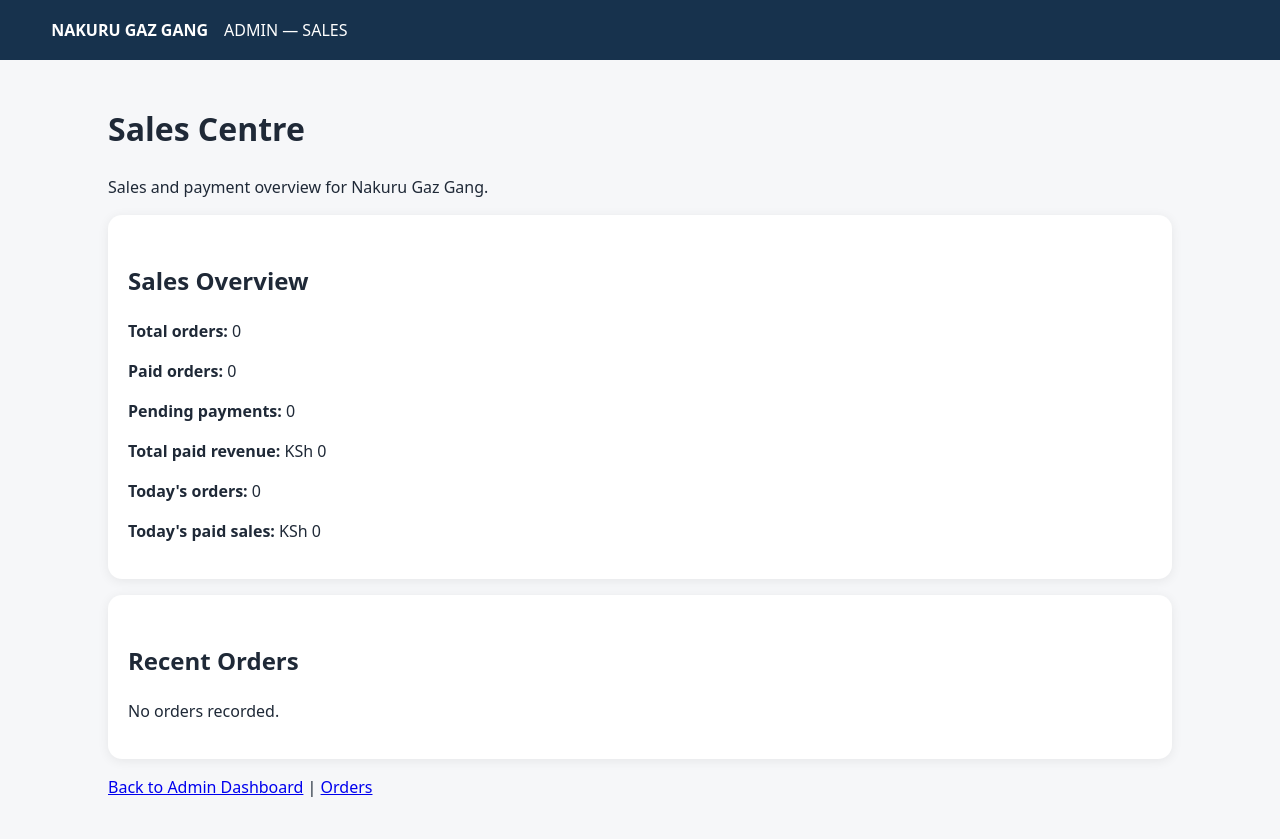
After one commit to charleswamonje/nakuru-gaz-gang, a Flask app: page /admin/sales in a window 1280 px wide. The commit adds this page. Run offline with Flask 3, Linux system fonts and the light colour scheme; the visitor is signed in with stand-in values (Sample User, id 1); some libraries are stand-ins or nearby versions.

Commit message:
Add admin sales centre and order payment management

```diff
--- a/app/routes.py
+++ b/app/routes.py
@@ -349,6 +349,45 @@ def admin_update_order(order_id):
 
     return redirect(url_for("main.admin_orders"))
 
+@main.get("/admin/sales")
+def admin_sales():
+    if not session.get("admin"):
+        abort(403)
+
+    orders = Order.query.order_by(Order.created_at.desc()).all()
+
+    paid_orders = [o for o in orders if o.payment_status == "paid"]
+    pending_orders = [o for o in orders if o.payment_status == "pending"]
+
+    total_revenue = sum((o.total for o in paid_orders), 0)
+
+    today = datetime.now(timezone.utc).date()
+    today_orders = [
+        o for o in orders
+        if o.created_at and o.created_at.date() == today
+    ]
+    today_paid = [
+        o for o in today_orders
+        if o.payment_status == "paid"
+    ]
+
+    today_revenue = sum((o.total for o in today_paid), 0)
+
+    stats = {
+        "total_orders": len(orders),
+        "paid_orders": len(paid_orders),
+        "pending_orders": len(pending_orders),
+        "total_revenue": total_revenue,
+        "today_orders": len(today_orders),
+        "today_revenue": today_revenue,
+    }
+
+    return render_template(
+        "admin_sales.html",
+        stats=stats,
+        orders=orders
+    )
+
 @main.get("/admin")
 def admin():
     if not session.get("admin"):
--- a/app/templates/admin_dashboard.html
+++ b/app/templates/admin_dashboard.html
@@ -49,6 +49,7 @@ button{padding:10px 16px;font-family:inherit;font-weight:bold;cursor:pointer}
 <a class="tool" href="/admin/products">PRODUCTS & PRICES</a>
 <a class="tool" href="/admin/services">SERVICES</a>
 <a class="tool" href="/admin/orders">ORDERS</a>
+<a class="tool" href="/admin/sales">SALES</a>
 <a class="tool" href="#">CUSTOMERS</a>
 <a class="tool" href="#">SERVICE REQUESTS</a>
 <a class="tool" href="#">BUSINESS SETTINGS</a>
--- /dev/null
+++ b/app/templates/admin_sales.html
@@ -0,0 +1,58 @@
+<!doctype html>
+<html lang="en">
+<head>
+<meta charset="utf-8">
+<meta name="viewport" content="width=device-width,initial-scale=1">
+<title>Nakuru Gaz Gang | Sales</title>
+<link rel="stylesheet" href="{{ url_for('static', filename='css/style.css') }}">
+</head>
+<body>
+
+<header>
+    <strong>NAKURU GAZ GANG</strong>
+    <span>ADMIN — SALES</span>
+</header>
+
+<main>
+    <h1>Sales Centre</h1>
+    <p>Sales and payment overview for Nakuru Gaz Gang.</p>
+
+    <section class="card">
+        <h2>Sales Overview</h2>
+        <p><strong>Total orders:</strong> {{ stats.total_orders }}</p>
+        <p><strong>Paid orders:</strong> {{ stats.paid_orders }}</p>
+        <p><strong>Pending payments:</strong> {{ stats.pending_orders }}</p>
+        <p><strong>Total paid revenue:</strong> KSh {{ stats.total_revenue }}</p>
+        <p><strong>Today's orders:</strong> {{ stats.today_orders }}</p>
+        <p><strong>Today's paid sales:</strong> KSh {{ stats.today_revenue }}</p>
+    </section>
+
+    <section class="card">
+        <h2>Recent Orders</h2>
+
+        {% if orders %}
+            {% for order in orders %}
+            <div style="border-bottom:1px solid #ccc;padding:12px 0;">
+                <strong>Order #{{ order.id }}</strong><br>
+                Customer: {{ order.customer_name }}<br>
+                Total: KSh {{ order.total }}<br>
+                Order status: {{ order.status }}<br>
+                Payment: {{ order.payment_status }}<br>
+                Method: {{ order.payment_method or "Not selected" }}<br>
+                Reference: {{ order.payment_reference or "Not available" }}
+            </div>
+            {% endfor %}
+        {% else %}
+            <p>No orders recorded.</p>
+        {% endif %}
+    </section>
+
+    <p>
+        <a href="/admin">Back to Admin Dashboard</a>
+        |
+        <a href="/admin/orders">Orders</a>
+    </p>
+</main>
+
+</body>
+</html>
```
